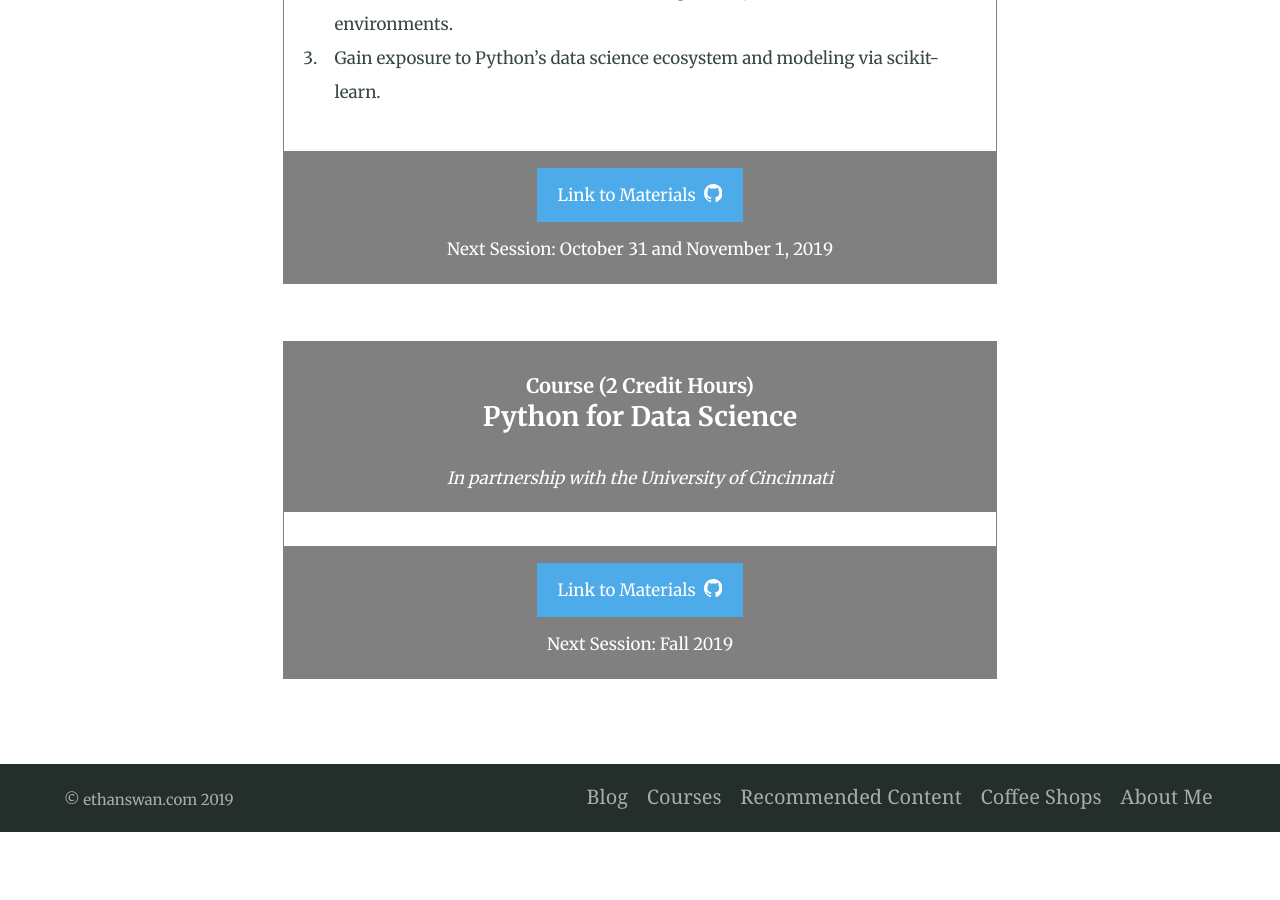
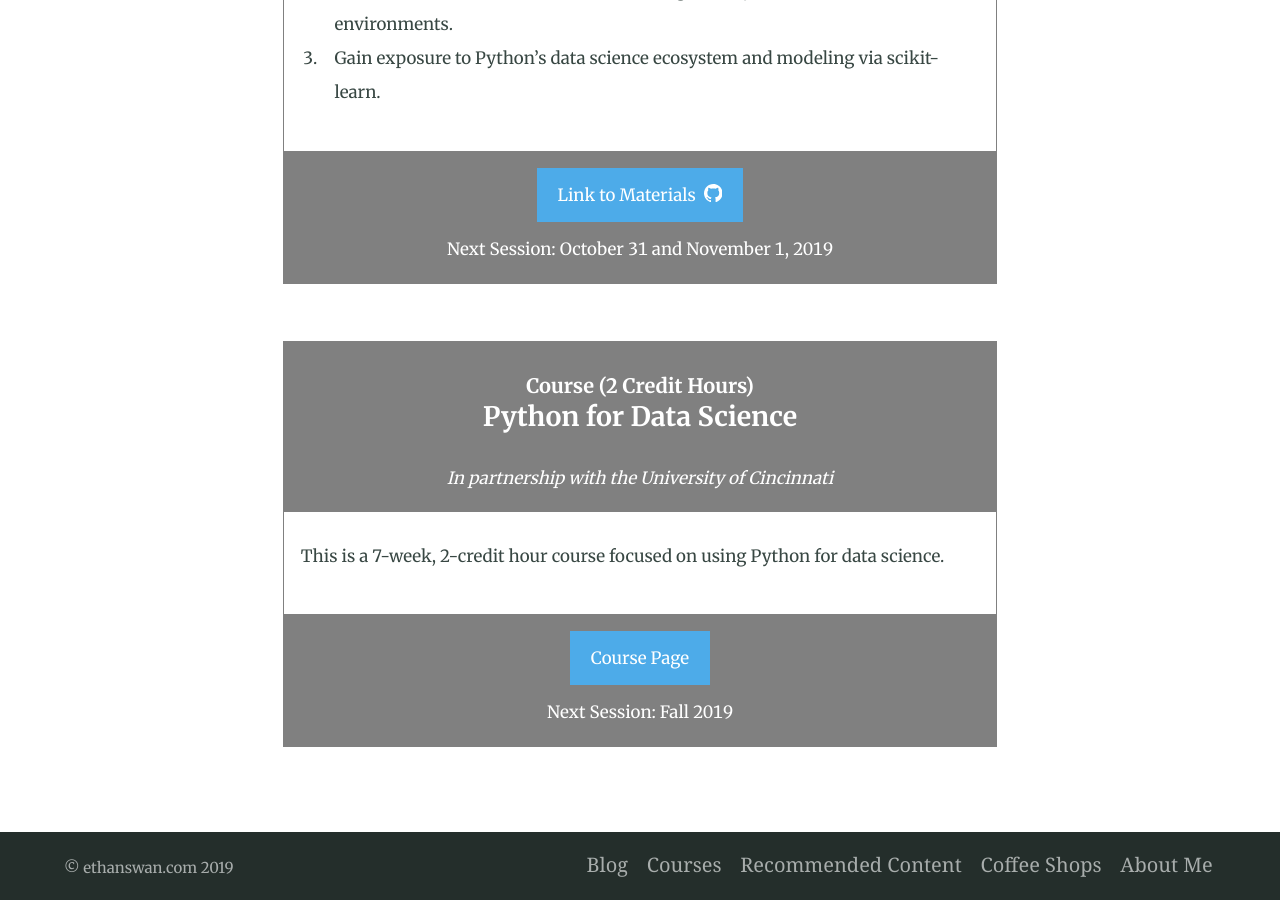
Before and after one commit to eswan18/ethanswan.com, a Jekyll site: the page built from courses/index.md, in a window 1280 px wide and 900 px high, scrolled down 1571 px. Built offline with Jekyll 4.4.1, drawn with Linux system fonts in a browser that asks for light colours; before the commit the page ends 2403 px from its top, so only the background shows below that.

Commit message:
Add Python for DS course

```diff
--- a/courses.md
+++ b/courses/index.md
@@ -23,6 +23,10 @@
   {% include button.html text="Link to Materials" link=course.materials-link icon="github" %}
   <br>
   {% endif %}
+  {% if course.page-link %}
+  {% include button.html text="Course Page" link=course.page-link %}
+  <br>
+  {% endif %}
   Next Session: {{ course.upcoming-date }}
 </td>
 </tr></table>
--- /dev/null
+++ b/courses/pages/python-for-ds-course.md
@@ -0,0 +1,4 @@
+---
+layout: page
+title: Python for Data Science
+---
```
Also changed, not shown: _courses/python-for-ds-course.md (renamed from _courses/python-for-ds.md, +3 -1 lines).
